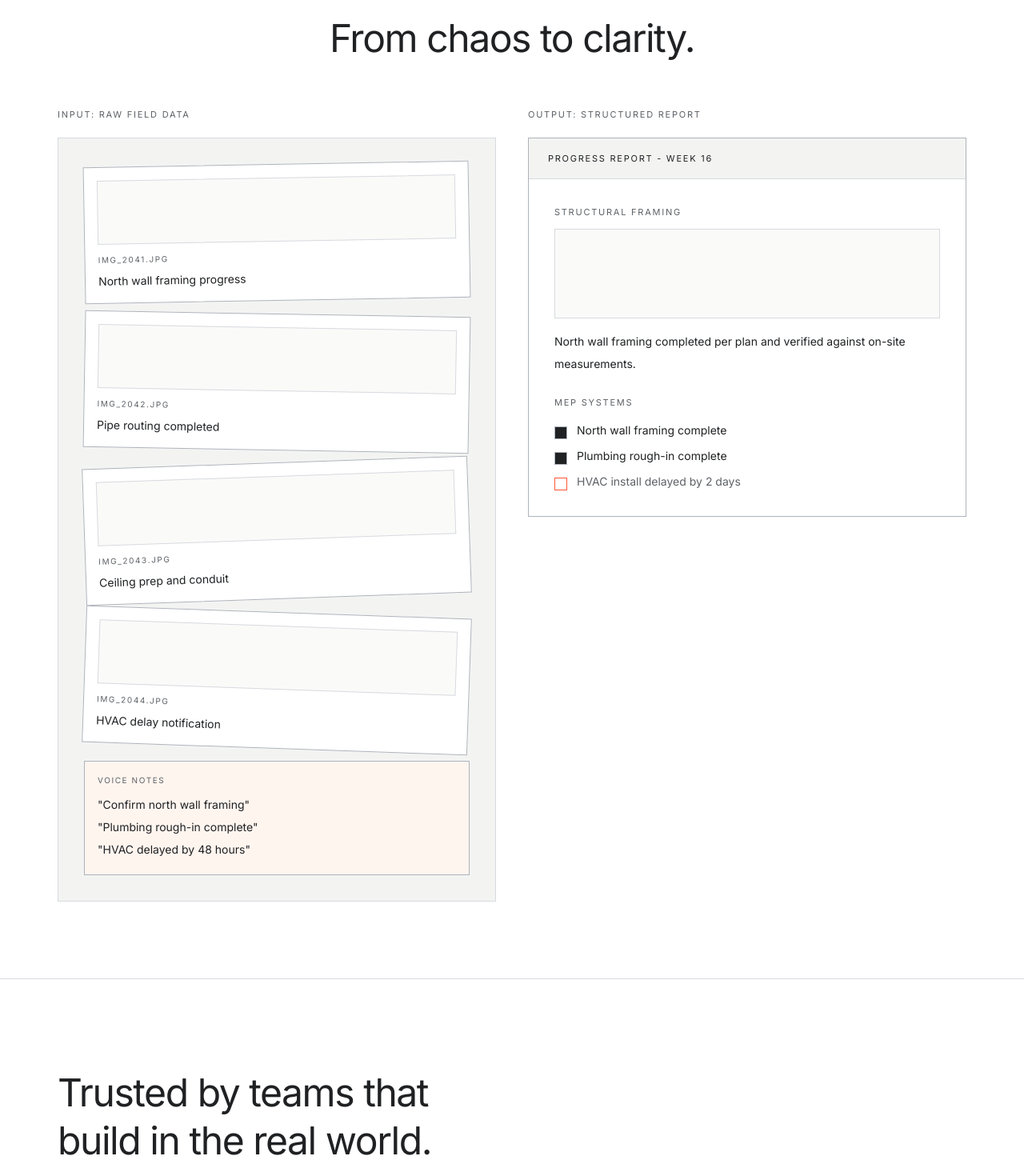
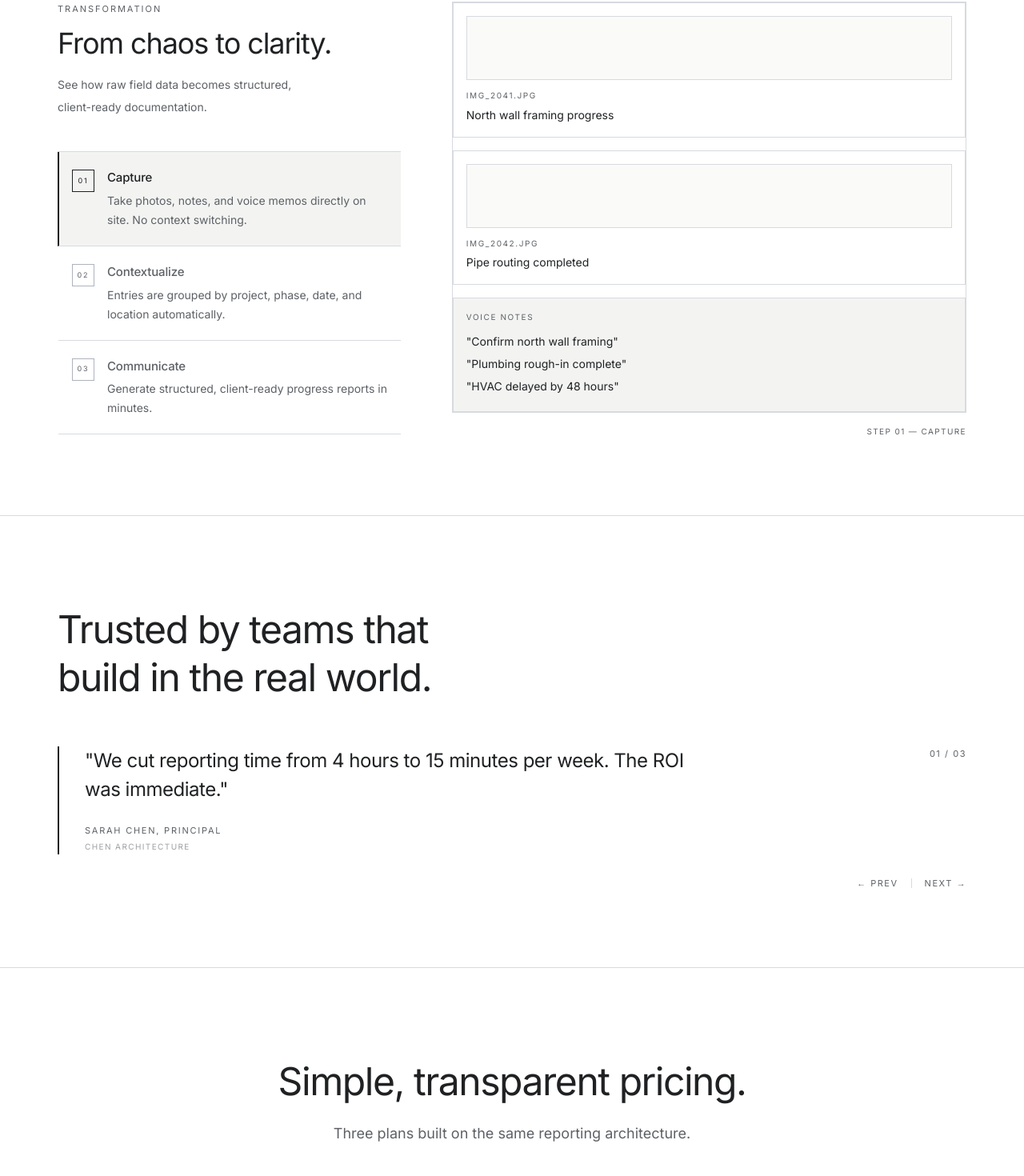
Before and after one commit to fudailzafar/structra, a React (Vite) app: page / in a window 1280 px wide. Shown: the part 2415-3885 px from the top of the page at 80% size. Built offline with nearby package versions, Linux system fonts and the light colour scheme.

Commit message:
feat: implement interactive step-based transition UI for TransformationSection and update PricingSection styling

```diff
--- a/src/sections/TransformationSection.tsx
+++ b/src/sections/TransformationSection.tsx
@@ -1,60 +1,48 @@
+import { useState, useRef, useEffect } from "react";
 import { Container } from "../components/Container";
-import { SectionHeader } from "../components/SectionHeader";
 
-const RAW_INPUTS = [
+/* ─── Step data ─── */
+
+const STEPS = [
   {
-    fileName: "IMG_2041.JPG",
-    note: "North wall framing progress",
-    rotateClass: "-rotate-1",
+    id: 0,
+    step: "01",
+    title: "Capture",
+    description: "Take photos, notes, and voice memos directly on site. No context switching.",
   },
   {
-    fileName: "IMG_2042.JPG",
-    note: "Pipe routing completed",
-    rotateClass: "rotate-1",
+    id: 1,
+    step: "02",
+    title: "Contextualize",
+    description: "Entries are grouped by project, phase, date, and location automatically.",
   },
   {
-    fileName: "IMG_2043.JPG",
-    note: "Ceiling prep and conduit",
-    rotateClass: "-rotate-2",
-  },
-  {
-    fileName: "IMG_2044.JPG",
-    note: "HVAC delay notification",
-    rotateClass: "rotate-2",
+    id: 2,
+    step: "03",
+    title: "Communicate",
+    description: "Generate structured, client-ready progress reports in minutes.",
   },
 ];
 
-const REPORT_ITEMS = [
-  "North wall framing complete",
-  "Plumbing rough-in complete",
-  "HVAC install delayed by 2 days",
-];
+/* ─── Preview UIs ─── */
 
-export function TransformationSection() {
+function CapturePreview() {
   return (
-    <section
-      id="transformation"
-      aria-labelledby="transformation-heading"
-      className="border-b border-[var(--fw-border)] bg-[var(--fw-bg)] py-24"
-    >
-      <Container>
-        <SectionHeader id="transformation-heading" align="center" title="From chaos to clarity." />
-
-        <div className="mt-14 grid gap-10 lg:grid-cols-2">
-          <article>
-            <p className="mb-5 font-[var(--font-mono)] text-[11px] uppercase tracking-[0.16em] text-[var(--fw-muted)]">Input: Raw Field Data</p>
-
-            <div className="border border-[var(--fw-border)] bg-[var(--fw-concrete)] p-6 md:p-8">
     <div className="space-y-4">
-                {RAW_INPUTS.map((item) => (
-                  <div key={item.fileName} className={`border border-[var(--fw-border-strong)] bg-[var(--fw-bg)] p-4 ${item.rotateClass}`}>
+      {/* Photo entries */}
+      {[
+        { file: "IMG_2041.JPG", note: "North wall framing progress" },
+        { file: "IMG_2042.JPG", note: "Pipe routing completed" },
+      ].map((item) => (
+        <div key={item.file} className="border border-[var(--fw-border)] bg-[var(--fw-bg)] p-4">
           <div className="mb-3 h-20 border border-[var(--fw-border)] bg-[var(--fw-surface)]" aria-hidden="true" />
-                    <p className="font-[var(--font-mono)] text-[10px] uppercase tracking-[0.16em] text-[var(--fw-muted)]">{item.fileName}</p>
-                    <p className="mt-2 text-sm text-[var(--fw-text)]">{item.note}</p>
+          <p className="font-[var(--font-mono)] text-[10px] uppercase tracking-[0.16em] text-[var(--fw-muted)]">{item.file}</p>
+          <p className="mt-1.5 text-sm text-[var(--fw-text)]">{item.note}</p>
         </div>
       ))}
 
-                <div className="border border-[var(--fw-border-strong)] bg-[#fff5ef] p-4">
+      {/* Voice note */}
+      <div className="border border-[var(--fw-border)] bg-[var(--fw-concrete)] p-4">
         <p className="font-[var(--font-mono)] text-[10px] uppercase tracking-[0.16em] text-[var(--fw-muted)]">Voice Notes</p>
         <p className="mt-2 text-sm leading-7 text-[var(--fw-text)]">
           "Confirm north wall framing"<br />
@@ -63,45 +51,200 @@ export function TransformationSection() {
         </p>
       </div>
     </div>
+  );
+}
+
+function ContextualizePreview() {
+  const groups = [
+    { label: "Structural", items: ["North wall framing complete", "East wing columns verified"] },
+    { label: "MEP Systems", items: ["Plumbing rough-in complete", "HVAC install delayed 2d"] },
+    { label: "Site General", items: ["Ceiling prep started", "Conduit routing approved"] },
+  ];
+
+  return (
+    <div className="space-y-0">
+      {/* Table header */}
+      <div className="flex items-center justify-between border-b border-[var(--fw-border)] px-4 py-3 bg-[var(--fw-concrete)]">
+        <span className="font-[var(--font-mono)] text-[9px] uppercase tracking-[0.16em] text-[var(--fw-muted)]">Category</span>
+        <span className="font-[var(--font-mono)] text-[9px] uppercase tracking-[0.16em] text-[var(--fw-muted)]">Entries</span>
       </div>
-          </article>
 
-          <article>
-            <p className="mb-5 font-[var(--font-mono)] text-[11px] uppercase tracking-[0.16em] text-[var(--fw-muted)]">Output: Structured Report</p>
+      {groups.map((group) => (
+        <div key={group.label} className="border-b border-[var(--fw-border)]">
+          <div className="flex items-center gap-3 px-4 py-3">
+            <span className="grid h-6 w-6 shrink-0 place-items-center border border-[var(--fw-border-strong)] font-[var(--font-mono)] text-[8px] text-[var(--fw-muted)]">
+              {String(groups.indexOf(group) + 1).padStart(2, "0")}
+            </span>
+            <span className="text-sm font-medium text-[var(--fw-text)]">{group.label}</span>
+            <span className="ml-auto font-[var(--font-mono)] text-[10px] text-[var(--fw-muted)]">{group.items.length}</span>
+          </div>
+          <div className="space-y-0 pl-13">
+            {group.items.map((item) => (
+              <div key={item} className="flex items-center gap-2 border-t border-[var(--fw-border)]/50 px-4 py-2 pl-[52px]">
+                <span className="h-1.5 w-1.5 border border-[var(--fw-border-strong)]" aria-hidden="true" />
+                <span className="text-sm text-[var(--fw-muted)]">{item}</span>
+              </div>
+            ))}
+          </div>
+        </div>
+      ))}
+    </div>
+  );
+}
 
-            <div className="border border-[var(--fw-border-strong)] bg-[var(--fw-bg)]">
-              <header className="border-b border-[var(--fw-border)] bg-[var(--fw-concrete)] px-6 py-4">
-                <p className="font-[var(--font-mono)] text-[11px] uppercase tracking-[0.16em] text-[var(--fw-text)]">Progress Report - Week 16</p>
-              </header>
+function CommunicatePreview() {
+  return (
+    <div>
+      {/* Report header */}
+      <div className="border-b border-[var(--fw-border)] bg-[var(--fw-concrete)] px-5 py-4">
+        <p className="font-[var(--font-mono)] text-[10px] uppercase tracking-[0.16em] text-[var(--fw-text)]">Progress Report — Week 16</p>
+        <p className="mt-1 font-[var(--font-mono)] text-[9px] uppercase tracking-[0.14em] text-[var(--fw-muted)]">Generated Apr 23, 2026</p>
+      </div>
 
-              <div className="space-y-6 p-6 md:p-8">
+      <div className="space-y-6 p-5">
+        {/* Section 1 */}
         <div>
-                  <p className="font-[var(--font-mono)] text-[11px] uppercase tracking-[0.16em] text-[var(--fw-muted)]">Structural Framing</p>
-                  <div className="mt-3 h-28 border border-[var(--fw-border)] bg-[var(--fw-surface)]" aria-hidden="true" />
-                  <p className="mt-4 text-sm leading-7 text-[var(--fw-text)]">
-                    North wall framing completed per plan and verified against on-site measurements.
+          <p className="font-[var(--font-mono)] text-[10px] uppercase tracking-[0.16em] text-[var(--fw-muted)]">Structural Framing</p>
+          <div className="mt-3 h-24 border border-[var(--fw-border)] bg-[var(--fw-surface)]" aria-hidden="true" />
+          <p className="mt-3 text-sm leading-7 text-[var(--fw-text)]">
+            North wall framing completed per plan. Verified against on-site measurements.
           </p>
         </div>
 
+        <div className="h-px bg-[var(--fw-border)]" />
+
+        {/* Section 2 */}
         <div>
-                  <p className="font-[var(--font-mono)] text-[11px] uppercase tracking-[0.16em] text-[var(--fw-muted)]">MEP Systems</p>
-                  <ul className="mt-4 space-y-3">
-                    {REPORT_ITEMS.map((item, index) => (
-                      <li key={item} className="flex items-start gap-3 text-sm text-[var(--fw-text)]">
+          <p className="font-[var(--font-mono)] text-[10px] uppercase tracking-[0.16em] text-[var(--fw-muted)]">MEP Systems</p>
+          <ul className="mt-3 space-y-2.5">
+            {[
+              { text: "Plumbing rough-in complete", done: true },
+              { text: "HVAC install delayed by 2 days", done: false },
+              { text: "Electrical conduit approved", done: true },
+            ].map((item) => (
+              <li key={item.text} className="flex items-center gap-3 text-sm">
                 <span
-                          className={`mt-1 block h-4 w-4 border ${
-                            index < 2 ? "border-[var(--fw-border-strong)] bg-[var(--fw-text)]" : "border-[var(--fw-accent)]"
-                          }`}
+                  className={`h-3.5 w-3.5 border ${item.done ? "border-[var(--fw-text)] bg-[var(--fw-text)]" : "border-[var(--fw-border-strong)]"}`}
                   aria-hidden="true"
                 />
-                        <span className={index === 2 ? "text-[var(--fw-muted)]" : ""}>{item}</span>
+                <span className={item.done ? "text-[var(--fw-text)]" : "text-[var(--fw-muted)]"}>{item.text}</span>
               </li>
             ))}
           </ul>
         </div>
       </div>
     </div>
-          </article>
+  );
+}
+
+const PREVIEWS = [CapturePreview, ContextualizePreview, CommunicatePreview];
+
+/* ─── Section ─── */
+
+export function TransformationSection() {
+  const [activeStep, setActiveStep] = useState(0);
+  const [isTransitioning, setIsTransitioning] = useState(false);
+  const pendingStep = useRef<number | null>(null);
+
+  const switchTo = (index: number) => {
+    if (index === activeStep || isTransitioning) return;
+    pendingStep.current = index;
+    setIsTransitioning(true);
+  };
+
+  // When transition-out completes, swap content and transition-in
+  useEffect(() => {
+    if (!isTransitioning) return;
+    const timeout = setTimeout(() => {
+      if (pendingStep.current !== null) {
+        setActiveStep(pendingStep.current);
+        pendingStep.current = null;
+      }
+      setIsTransitioning(false);
+    }, 200);
+    return () => clearTimeout(timeout);
+  }, [isTransitioning]);
+
+  const ActivePreview = PREVIEWS[activeStep];
+
+  return (
+    <section
+      id="transformation"
+      aria-labelledby="transformation-heading"
+      className="border-b border-[var(--fw-border)] bg-[var(--fw-bg)] py-24"
+    >
+      <Container>
+        <div className="grid gap-12 lg:grid-cols-[2fr_3fr] lg:gap-16">
+          {/* Left — Heading + Step list */}
+          <div>
+            <p className="font-[var(--font-mono)] text-[11px] uppercase tracking-[0.18em] text-[var(--fw-muted)]">Transformation</p>
+            <h2
+              id="transformation-heading"
+              className="mt-3 text-3xl leading-tight tracking-[-0.03em] text-[var(--fw-text)] md:text-4xl"
+            >
+              From chaos to clarity.
+            </h2>
+            <p className="mt-4 max-w-[320px] text-sm leading-7 text-[var(--fw-muted)]">
+              See how raw field data becomes structured, client-ready documentation.
+            </p>
+
+            {/* Step list */}
+            <div className="mt-10 border-t border-[var(--fw-border)]">
+              {STEPS.map((step) => {
+                const isActive = activeStep === step.id;
+                return (
+                  <button
+                    key={step.id}
+                    type="button"
+                    onClick={() => switchTo(step.id)}
+                    className={`group flex w-full items-start gap-4 border-b border-[var(--fw-border)] px-4 py-5 text-left transition-colors duration-150 ease-out ${
+                      isActive
+                        ? "border-l-2 border-l-[var(--fw-text)] bg-[var(--fw-concrete)]"
+                        : "border-l-2 border-l-transparent hover:bg-[var(--fw-concrete)]/50"
+                    }`}
+                  >
+                    <span
+                      className={`mt-0.5 grid h-7 w-7 shrink-0 place-items-center font-[var(--font-mono)] text-[9px] tracking-[0.2em] transition-colors duration-150 ${
+                        isActive
+                          ? "border border-[var(--fw-text)] text-[var(--fw-text)]"
+                          : "border border-[var(--fw-border-strong)] text-[var(--fw-muted)]"
+                      }`}
+                    >
+                      {step.step}
+                    </span>
+                    <div>
+                      <p
+                        className={`text-[15px] font-medium tracking-[-0.01em] transition-colors duration-150 ${
+                          isActive ? "text-[var(--fw-text)]" : "text-[var(--fw-muted)] group-hover:text-[var(--fw-text)]"
+                        }`}
+                      >
+                        {step.title}
+                      </p>
+                      <p className="mt-1 text-sm leading-6 text-[var(--fw-muted)]">{step.description}</p>
+                    </div>
+                  </button>
+                );
+              })}
+            </div>
+          </div>
+
+          {/* Right — Dynamic preview */}
+          <div className="relative">
+            <div
+              className="border border-[var(--fw-border)] transition-all duration-200 ease-out"
+              style={{
+                opacity: isTransitioning ? 0 : 1,
+                transform: isTransitioning ? "translateY(6px)" : "translateY(0)",
+              }}
+            >
+              <ActivePreview />
+            </div>
+
+            {/* Step label */}
+            <p className="mt-4 text-right font-[var(--font-mono)] text-[10px] uppercase tracking-[0.14em] text-[var(--fw-muted)]">
+              Step {STEPS[activeStep].step} — {STEPS[activeStep].title}
+            </p>
+          </div>
         </div>
       </Container>
     </section>
```
Also changed, not shown: src/sections/PricingSection.tsx (+66 -15 lines). Lines whose indentation alone changed are shown as unchanged.
